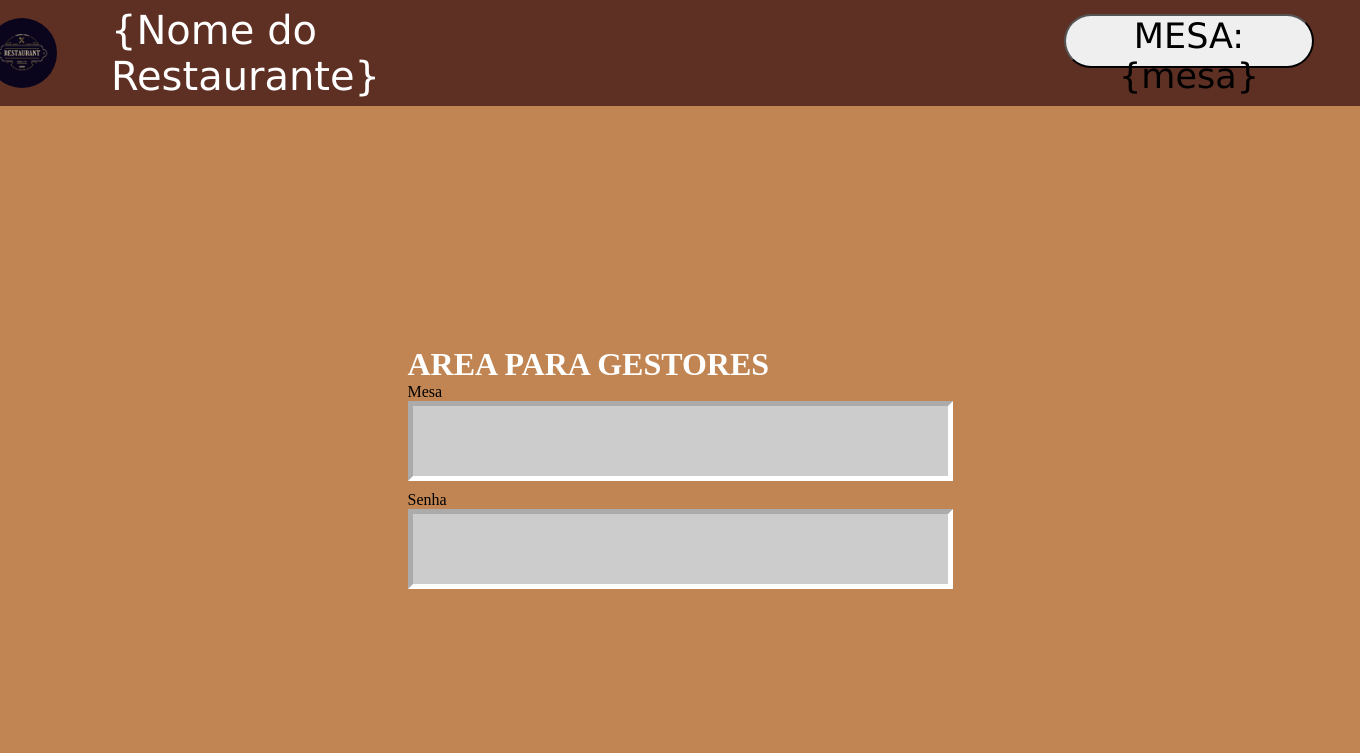
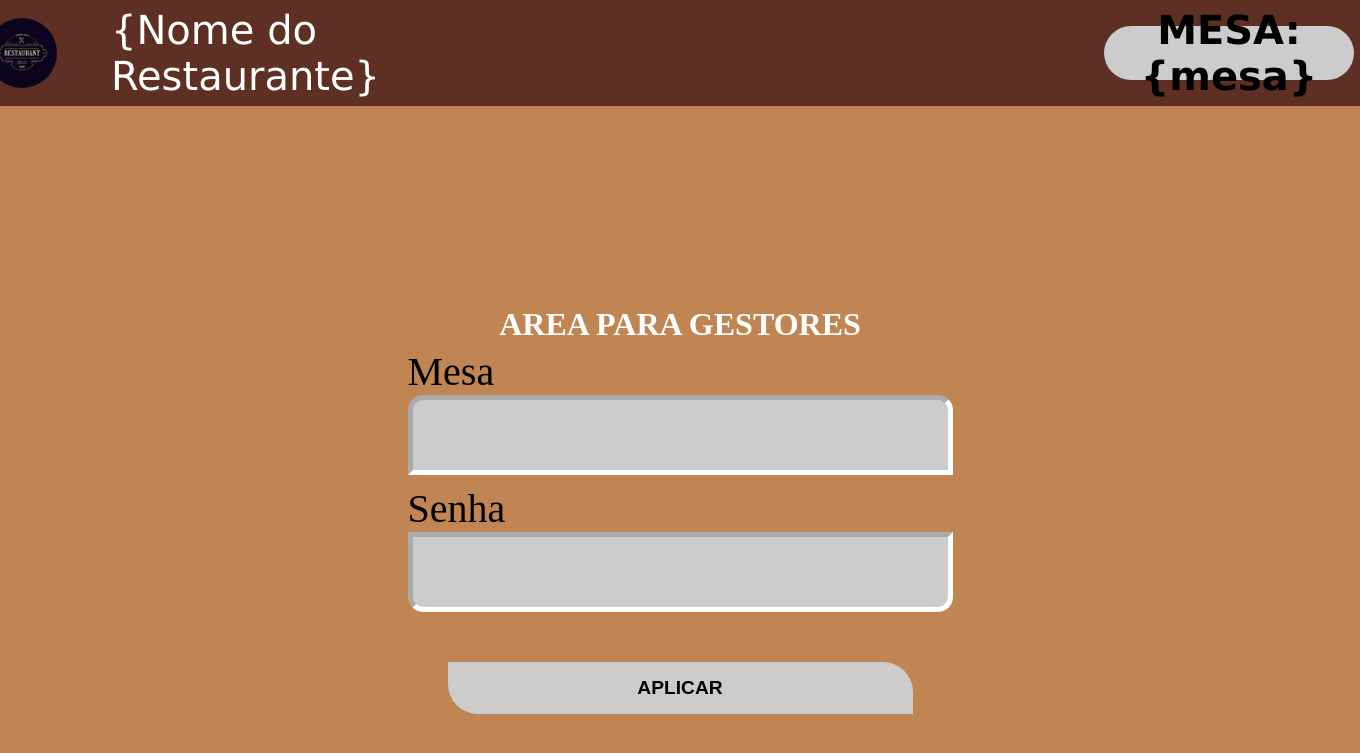
Before and after one commit to Etequinos/TCC, a PHP site: page /telas/login.php in a window 1360 px wide. Shown: the top 753 px of the page. Run offline with PHP 8.4, Linux system fonts and the light colour scheme.

Commit message:
login100%

```diff
--- a/css/login.css
+++ b/css/login.css
@@ -14,17 +14,19 @@
   }
 
   .login-container{
-    margin: 180px auto;
+    margin: 140px auto;
     display: flex;
     flex-direction: column;
     padding-top: 50px;
 }
 h1{
+  margin-bottom: 5px;
   color: #ffffff;
+  text-align: center;
 }
 
 
-input[type="text"] {
+input[name="mesa"] {
     width: 100%; /* Ajustado para caber melhor em telas de tablet */
     height: 10vh;
     padding: 10px;
@@ -32,7 +34,39 @@
     box-sizing: border-box;
     border-color: #ffffff;
     border-width: 5px;
+    border-radius: 15px 15px 0px 0px;
     font-size: 40px;
     color: #ffffff; /*cor do texto*/
     background: #cccccc;
   }
+  input[name="senha"] {
+    width: 100%; /* Ajustado para caber melhor em telas de tablet */
+    height: 10vh;
+    padding: 10px;
+    margin-bottom: 10px;
+    box-sizing: border-box;
+    border-color: #ffffff;
+    border-width: 5px;
+    border-radius: 0px 0px 15px 15px;
+    font-size: 40px;
+    color: #ffffff; /*cor do texto*/
+    background: #cccccc;
+  }
+  button {
+    display: flex;
+    align-items: center;
+    justify-content: center;
+    flex-direction: column;
+    background-color: #cccccc;
+    color: rgb(0, 0, 0);
+    font-size: larger;
+    font-weight: bolder;
+    padding: 15px 30px; /* Aumento do tamanho dos botões */
+    border: none;
+    border-radius: 0px 30px 0px 30px;
+    margin: 40px;
+    text-decoration: none;
+  }
+  label{
+    font-size: 40px;
+  }
--- a/css/onboarding.css
+++ b/css/onboarding.css
@@ -39,7 +39,6 @@
   border-radius: 30px;
   margin: 20px;
   text-decoration: none;
-  cursor: pointer;
 }
 
 h1, p {
--- a/telas/login.php
+++ b/telas/login.php
@@ -19,6 +19,7 @@
     <input type="text" name="mesa" id="mesa_input">
     <label for="senha">Senha</label>
     <input type="text" name="senha" id="senha_input">
-    </div>
+    <button type="submit">APLICAR</button>
+</div>
 </body>
 </html>
```
